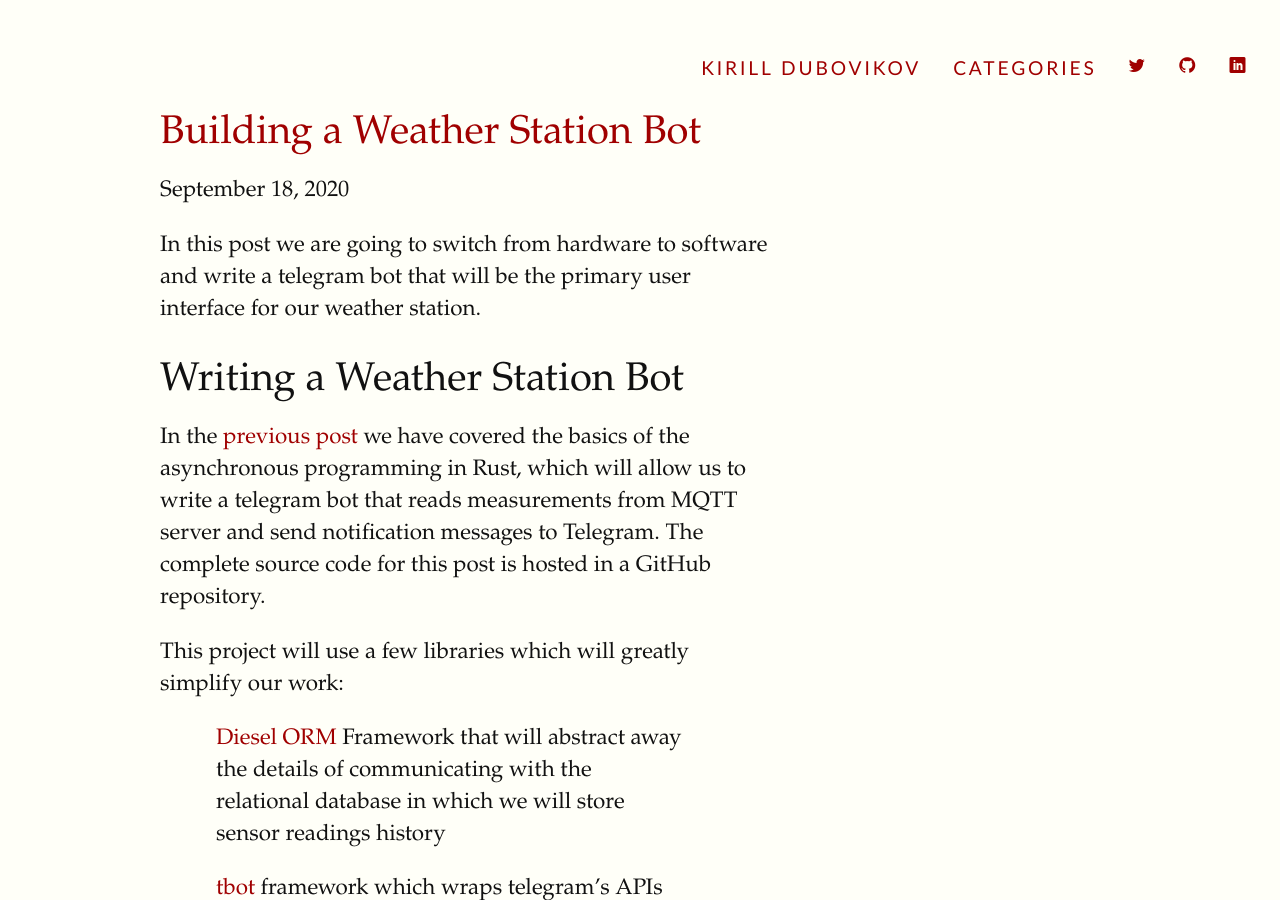
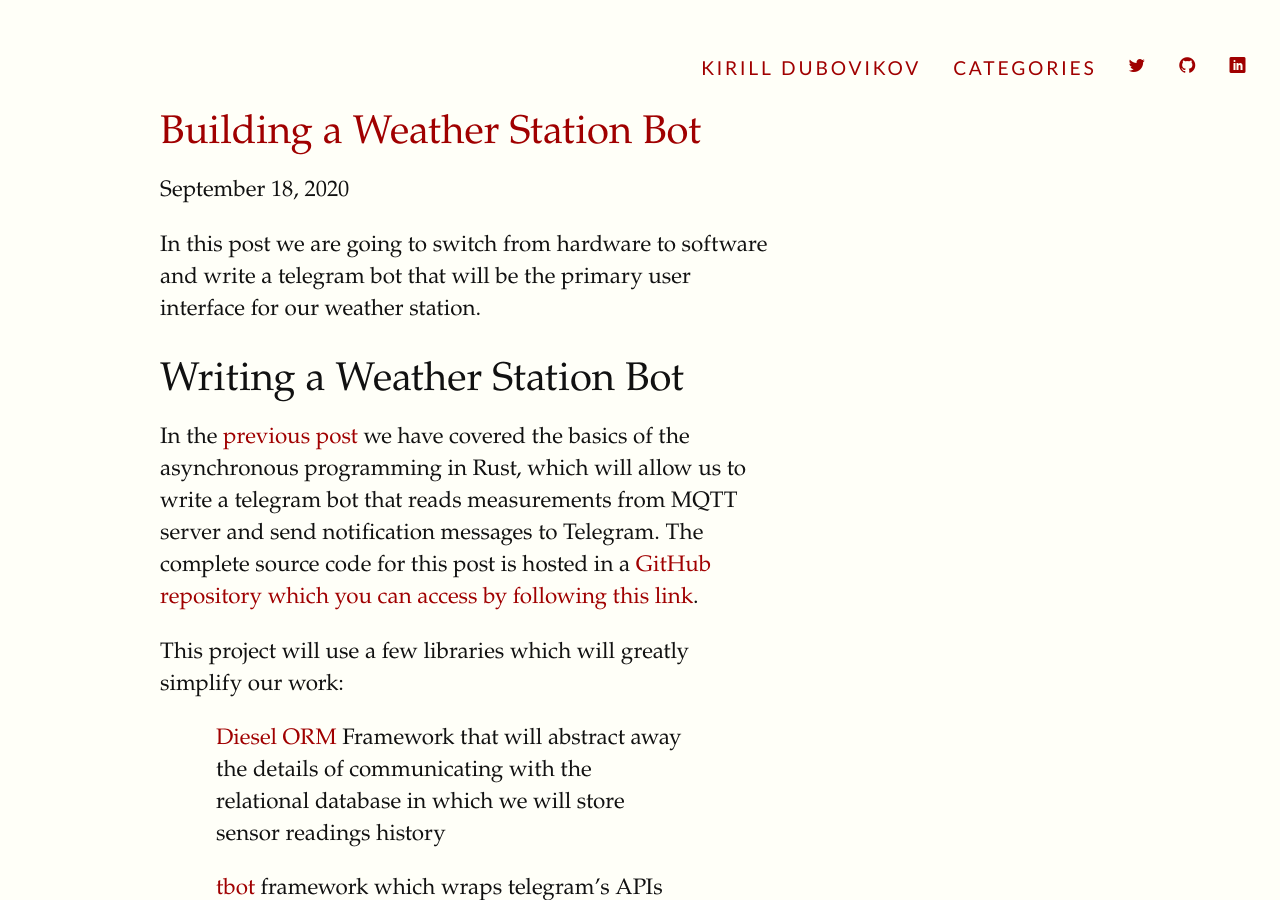
Before and after one commit to kdubovikov/blog, a Jekyll site: the page built from _posts/2020-09-21-building-a-weather-station-bot.md, in a window 1280 px wide and 900 px high. Built offline with Jekyll 4.4.1, drawn with Linux system fonts in a browser that asks for light colours; some web fonts are replaced.

Commit message:
added link to bot repo

```diff
--- a/_posts/2020-09-21-building-a-weather-station-bot.md
+++ b/_posts/2020-09-21-building-a-weather-station-bot.md
@@ -10,7 +10,7 @@
 <!--more-->
 
 # Writing a Weather Station Bot
-In the [previous post](https://blog.kdubovikov.ml/articles/rust/async-unicorns-love-rust) we have covered the basics of the asynchronous programming in Rust, which will allow us to write a telegram bot that reads measurements from MQTT server and send notification messages to Telegram. The complete source code for this post is hosted in a GitHub repository.
+In the [previous post](https://blog.kdubovikov.ml/articles/rust/async-unicorns-love-rust) we have covered the basics of the asynchronous programming in Rust, which will allow us to write a telegram bot that reads measurements from MQTT server and send notification messages to Telegram. The complete source code for this post is hosted in a [GitHub repository which you can access by following this link](https://github.com/kdubovikov/weather-station-bot).
 
 This project will use a few libraries which will greatly simplify our work:
 
--- a/docs/articles/rust/building-a-weather-station-bot.html
+++ b/docs/articles/rust/building-a-weather-station-bot.html
@@ -97,7 +97,7 @@
 <!--more--></p>
 
 <h1 id="writing-a-weather-station-bot">Writing a Weather Station Bot</h1>
-<p>In the <a href="https://blog.kdubovikov.ml/articles/rust/async-unicorns-love-rust">previous post</a> we have covered the basics of the asynchronous programming in Rust, which will allow us to write a telegram bot that reads measurements from MQTT server and send notification messages to Telegram. The complete source code for this post is hosted in a GitHub repository.</p>
+<p>In the <a href="https://blog.kdubovikov.ml/articles/rust/async-unicorns-love-rust">previous post</a> we have covered the basics of the asynchronous programming in Rust, which will allow us to write a telegram bot that reads measurements from MQTT server and send notification messages to Telegram. The complete source code for this post is hosted in a <a href="https://github.com/kdubovikov/weather-station-bot">GitHub repository which you can access by following this link</a>.</p>
 
 <p>This project will use a few libraries which will greatly simplify our work:</p>
 
```
Also changed, not shown: docs/feed.xml (+1 -1 lines).
